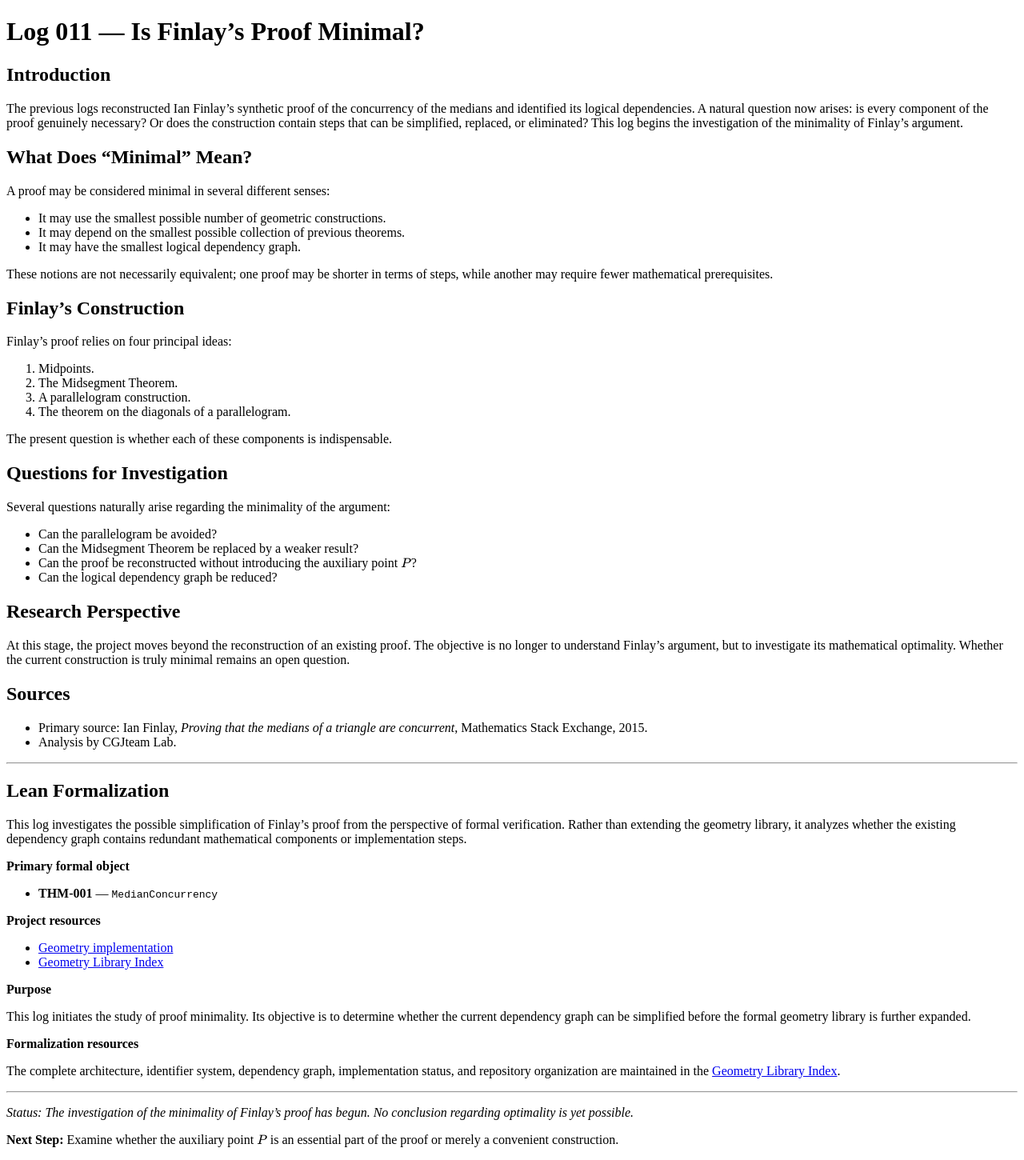
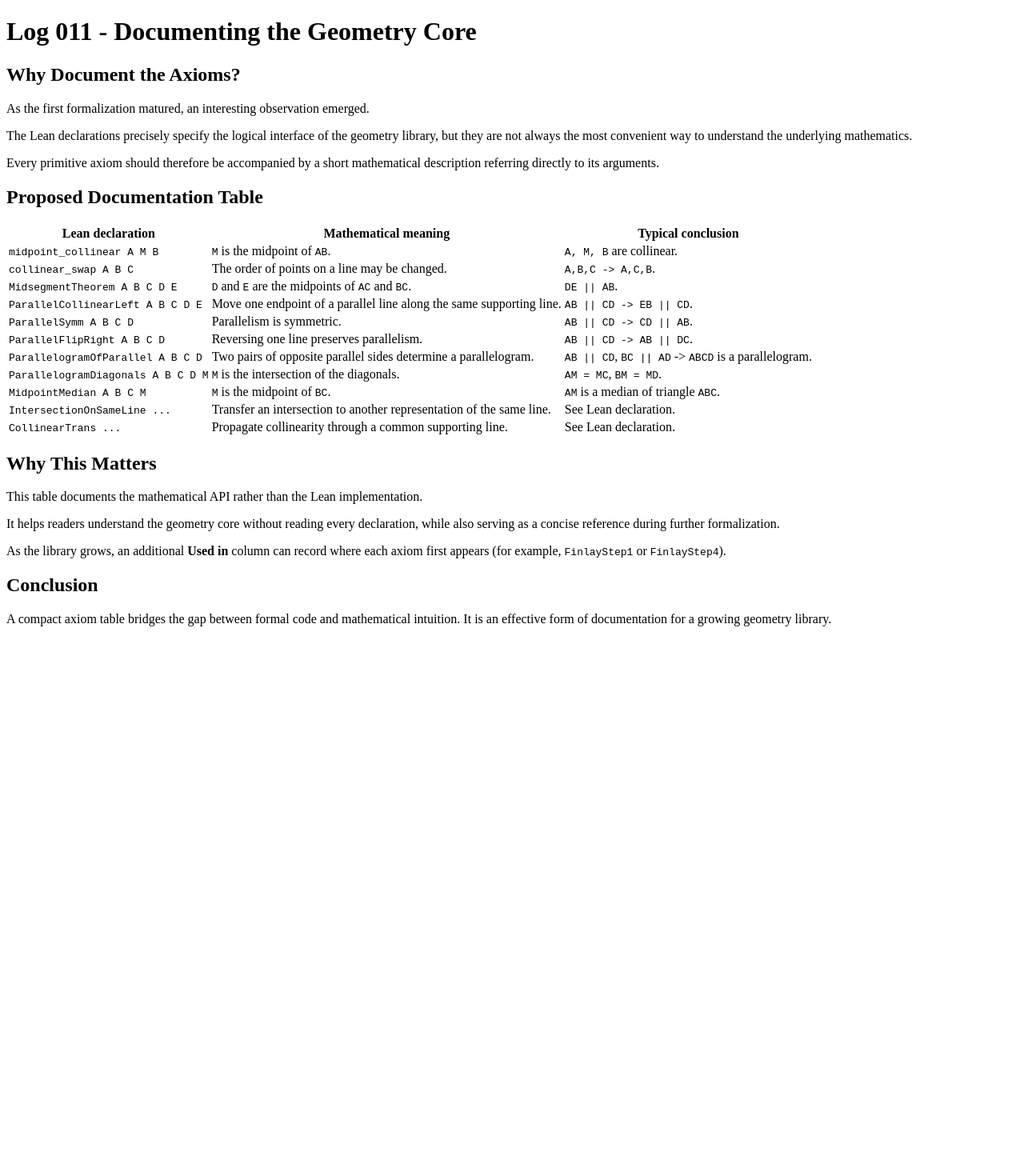
Before and after one commit to cgjteam/cgjteam.github.io, a Jekyll site: the page built from log-011.md, in a window 1280 px wide. Shown: the whole page at 80% size. Built offline with Jekyll 4.4.1, drawn with Linux system fonts in a browser that asks for light colours; our own code applies the rules of GitHub Pages for plain Markdown files; comment, search, counter and statistics services are not loaded; after the commit the page ends 900 px from its top, so only the background shows below that.

Commit message:
Document geometry core and investigate proof minimality
This log investigates the minimality of Finlay's proof, documenting the geometry core and proposing a table for axioms and their meanings. It raises questions about the necessity of certain components in the proof.

```diff
--- a/log-011.md
+++ b/log-011.md
@@ -1,77 +1,37 @@
----
-layout: default
----
+# Log 011 - Documenting the Geometry Core
 
-# Log 011 — Is Finlay's Proof Minimal?
+## Why Document the Axioms?
 
-## Introduction
+As the first formalization matured, an interesting observation emerged.
 
-The previous logs reconstructed Ian Finlay's synthetic proof of the concurrency of the medians and identified its logical dependencies. A natural question now arises: is every component of the proof genuinely necessary? Or does the construction contain steps that can be simplified, replaced, or eliminated? This log begins the investigation of the minimality of Finlay's argument.
+The Lean declarations precisely specify the logical interface of the geometry library, but they are not always the most convenient way to understand the underlying mathematics.
 
-## What Does "Minimal" Mean?
+Every primitive axiom should therefore be accompanied by a short mathematical description referring directly to its arguments.
 
-A proof may be considered minimal in several different senses:
+## Proposed Documentation Table
 
-* It may use the smallest possible number of geometric constructions.
-* It may depend on the smallest possible collection of previous theorems.
-* It may have the smallest logical dependency graph.
+| Lean declaration | Mathematical meaning | Typical conclusion |
+|------------------|----------------------|--------------------|
+| `midpoint_collinear A M B` | `M` is the midpoint of `AB`. | `A, M, B` are collinear. |
+| `collinear_swap A B C` | The order of points on a line may be changed. | `A,B,C -> A,C,B`. |
+| `MidsegmentTheorem A B C D E` | `D` and `E` are the midpoints of `AC` and `BC`. | `DE || AB`. |
+| `ParallelCollinearLeft A B C D E` | Move one endpoint of a parallel line along the same supporting line. | `AB || CD -> EB || CD`. |
+| `ParallelSymm A B C D` | Parallelism is symmetric. | `AB || CD -> CD || AB`. |
+| `ParallelFlipRight A B C D` | Reversing one line preserves parallelism. | `AB || CD -> AB || DC`. |
+| `ParallelogramOfParallel A B C D` | Two pairs of opposite parallel sides determine a parallelogram. | `AB || CD`, `BC || AD` -> `ABCD` is a parallelogram. |
+| `ParallelogramDiagonals A B C D M` | `M` is the intersection of the diagonals. | `AM = MC`, `BM = MD`. |
+| `MidpointMedian A B C M` | `M` is the midpoint of `BC`. | `AM` is a median of triangle `ABC`. |
+| `IntersectionOnSameLine ...` | Transfer an intersection to another representation of the same line. | See Lean declaration. |
+| `CollinearTrans ...` | Propagate collinearity through a common supporting line. | See Lean declaration. |
 
-These notions are not necessarily equivalent; one proof may be shorter in terms of steps, while another may require fewer mathematical prerequisites.
+## Why This Matters
 
-## Finlay's Construction
+This table documents the mathematical API rather than the Lean implementation.
 
-Finlay's proof relies on four principal ideas:
+It helps readers understand the geometry core without reading every declaration, while also serving as a concise reference during further formalization.
 
-1. Midpoints.
-2. The Midsegment Theorem.
-3. A parallelogram construction.
-4. The theorem on the diagonals of a parallelogram.
+As the library grows, an additional **Used in** column can record where each axiom first appears (for example, `FinlayStep1` or `FinlayStep4`).
 
-The present question is whether each of these components is indispensable.
+## Conclusion
 
-## Questions for Investigation
-
-Several questions naturally arise regarding the minimality of the argument:
-
-* Can the parallelogram be avoided?
-* Can the Midsegment Theorem be replaced by a weaker result?
-* Can the proof be reconstructed without introducing the auxiliary point $P$?
-* Can the logical dependency graph be reduced?
-
-## Research Perspective
-
-At this stage, the project moves beyond the reconstruction of an existing proof. The objective is no longer to understand Finlay's argument, but to investigate its mathematical optimality. Whether the current construction is truly minimal remains an open question.
-
-## Sources
-
-* Primary source: Ian Finlay, *Proving that the medians of a triangle are concurrent*, Mathematics Stack Exchange, 2015.
-* Analysis by CGJteam Lab.
-
----
-
-## Lean Formalization
-
-This log investigates the possible simplification of Finlay's proof from the perspective of formal verification. Rather than extending the geometry library, it analyzes whether the existing dependency graph contains redundant mathematical components or implementation steps.
-
-**Primary formal object**
-
-- **THM-001** — `MedianConcurrency`
-
-**Project resources**
-
-- [Geometry implementation](./Geometry_lean.html)
-- [Geometry Library Index](./Geometry.md)
-
-**Purpose**
-
-This log initiates the study of proof minimality. Its objective is to determine whether the current dependency graph can be simplified before the formal geometry library is further expanded.
-
-**Formalization resources**
-
-The complete architecture, identifier system, dependency graph, implementation status, and repository organization are maintained in the [Geometry Library Index](./Geometry.md).
-
----
-
-*Status: The investigation of the minimality of Finlay's proof has begun. No conclusion regarding optimality is yet possible.*
-
-**Next Step:** Examine whether the auxiliary point $P$ is an essential part of the proof or merely a convenient construction.
+A compact axiom table bridges the gap between formal code and mathematical intuition. It is an effective form of documentation for a growing geometry library.
```
